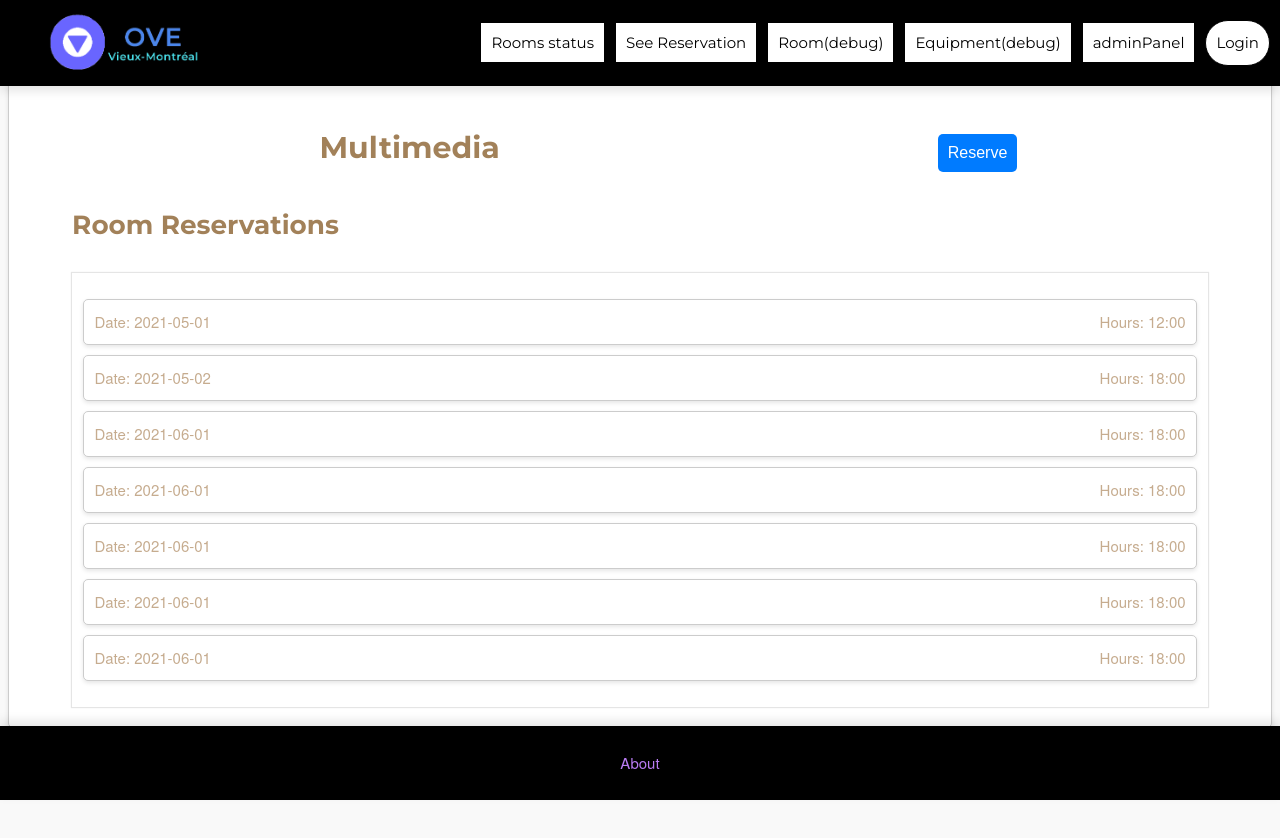
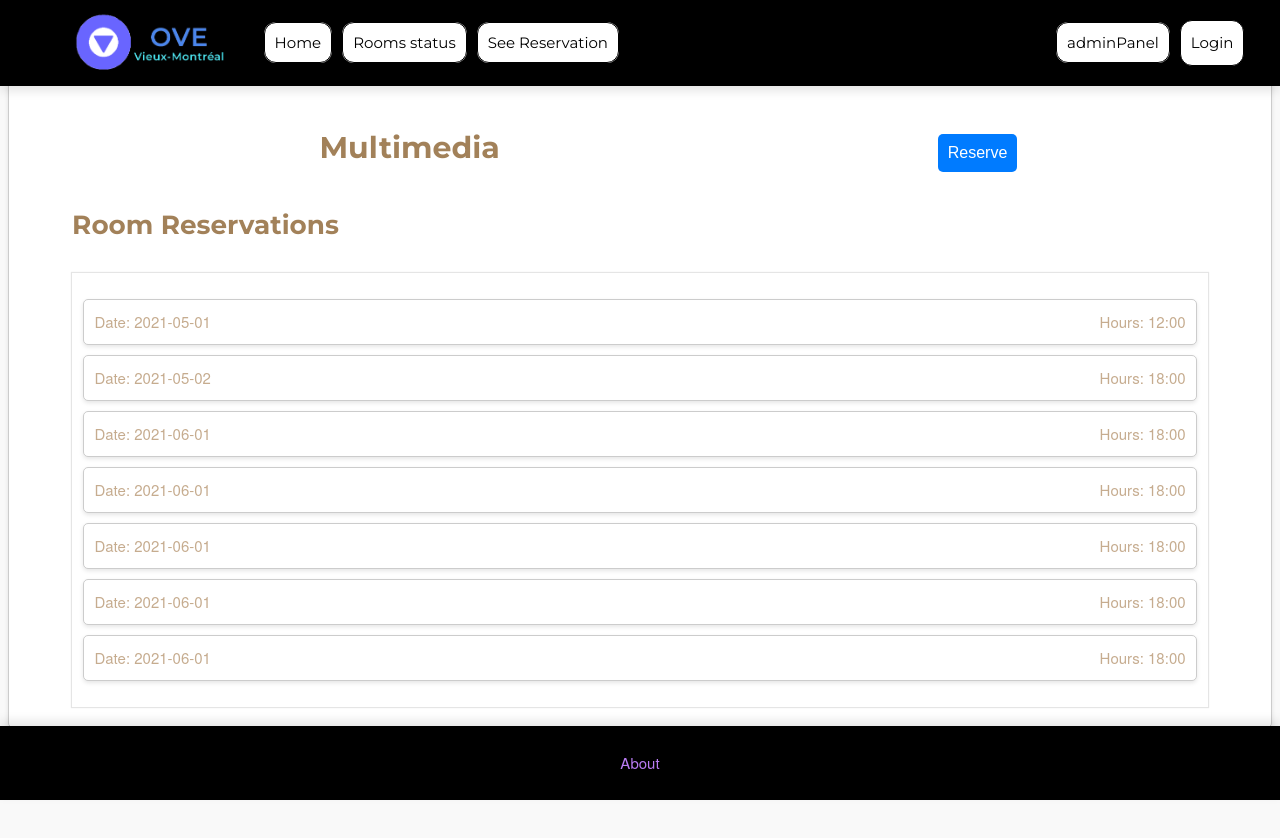
Before and after one commit to LucasKoc/MOD8-2223-GRA-KOCOGLU-SOLAN-SUN, a Vue app in the folder vue-project/: page /rooms/1 in a window 1280 px wide. Shown: the top 838 px of the page. Built offline with nearby package versions, Linux system fonts and the light colour scheme; a web font is replaced by a local one.

Commit message:
CSS update Header

```diff
--- a/vue-project/src/App.vue
+++ b/vue-project/src/App.vue
@@ -7,10 +7,11 @@
   const isUserModalOpen = ref(false);
   const user = ref(userData().getConnectedUser());
   const loginval = ref("Login");
+  console.log();
 
   function exit(s){
     if (s){
-      loginval.value = "Logged";
+      loginval.value = "Log out";
     }
     isUserModalOpen.value = false;
   }
@@ -18,34 +19,36 @@
 
 <template>
   <header>
-    <RouterLink to="/">
-      <img alt="Vue logo" class="logo" src="@/assets/pictures/LogoMOD8.png" width="164" />
-
-    </RouterLink>
     <div class="wrapper">
+      <RouterLink to="/">
+        <img alt="Vue logo" class="logo" src="@/assets/pictures/LogoMOD8.png" width="164" />
+      </RouterLink>
 
       <ul class="menuclick">
+        <li>
+          <RouterLink class="redirect" to="/">Home</RouterLink>
+        </li>
         <li>
           <RouterLink class="redirect" to="/rooms">Rooms status</RouterLink>
         </li>
         <li>
           <RouterLink class="redirect" to="/reservation">See Reservation</RouterLink>
         </li>
+      </ul>
+    </div>
+
+    <div class="wrapper">
+      <ul class="login-button">
         <li>
-          <RouterLink class="redirect" to="/rooms/1">Room(debug)</RouterLink>
-        </li>
-        <li>
-          <RouterLink class="redirect" to="/equipments">Equipment(debug)</RouterLink>
-        </li>
-        <li>
+          <!-- v-if temp because ultra not secure : v-if="user.value ? (user.value.role === 'admin') : false" -->
           <RouterLink class="redirect" to="/panel">adminPanel</RouterLink>
         </li>
         <li>
-          <div class="redirect login" @click="isUserModalOpen=true">{{loginval}}</div>
+          <div class="redirect login" @click="loginval === 'Login' ? isUserModalOpen = true : null ;">{{loginval}}</div>
         </li>
       </ul>
+    </div>
 
-    </div>
   </header>
 
   <main>
--- a/vue-project/src/assets/css/App.css
+++ b/vue-project/src/assets/css/App.css
@@ -32,7 +32,7 @@ nav {
     margin-top: 2rem;
 }
 
-.menuclick {
+.menuclick, .login-button {
     list-style: none;
     margin: 0;
     padding: 0;
@@ -40,11 +40,11 @@ nav {
     align-items: center;
 }
 
-.menuclick li {
+.menuclick li, .login-button li {
     margin-right: 10px;
 }
 
-.menuclick li:last-child {
+.menuclick li:last-child, .login-button li:last-child {
     margin-right: 0;
 }
 
@@ -52,18 +52,15 @@ nav {
     text-decoration: none;
     padding: 10px;
     border: 1px solid black;
+    border-radius: 12px;
     color: black;
     transition: color 0.2s, background-color 0.2s;
     background-color: white;
 }
 
 .redirect:hover {
-    color: red;
+    color: var(--color-text);
     background-color: black;
-}
-
-.login {
-    border-radius: 100px;
 }
 
 footer {
@@ -96,3 +93,15 @@ footer {
     transform: translate(-50%, -50%);
     z-index: 1001
 }
+
+.wrapper {
+    display: flex;
+    margin-left: 2vw;
+    margin-right: 2vw;
+}
+
+@media (max-width: 900px) {
+    header {
+
+    }
+}
```
